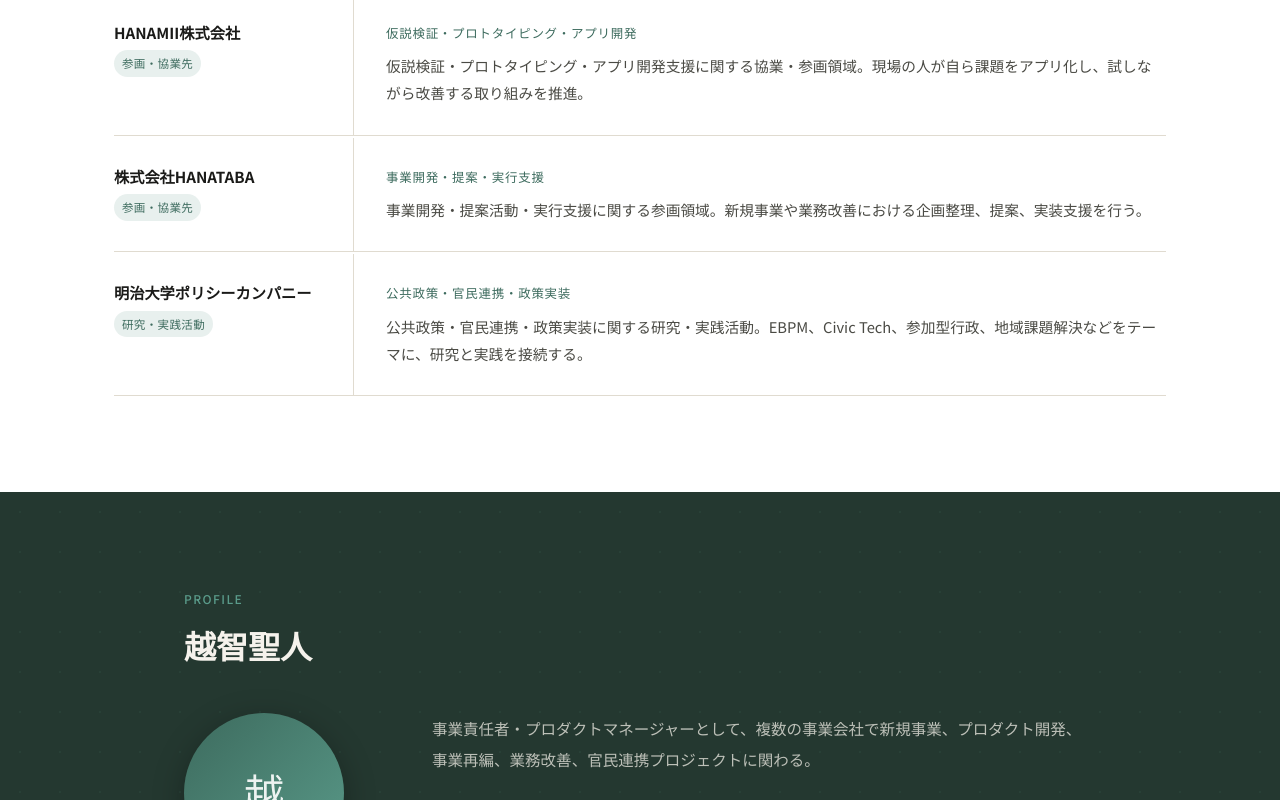
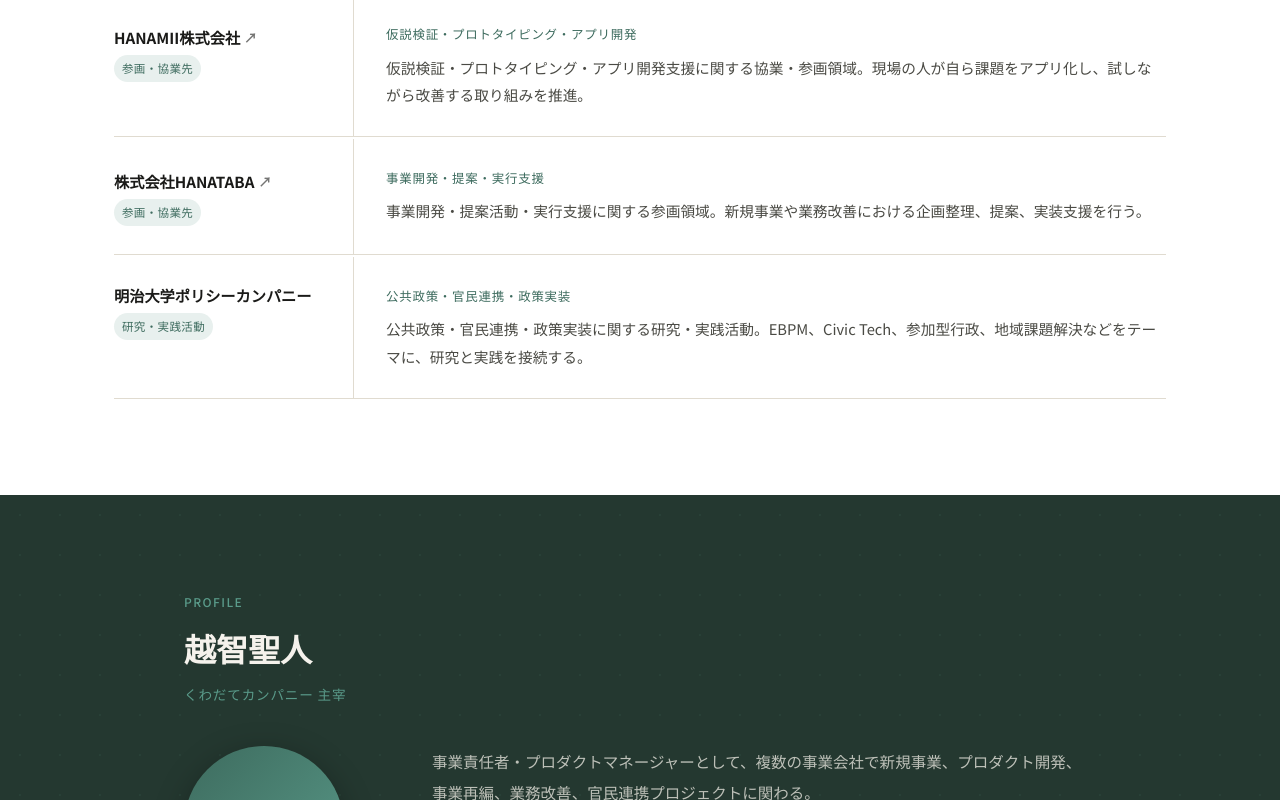
Before and after one commit to chmst-dev/kuwadate-company-site, a React (Vite) app: page / in a window 1280 px wide. Shown: the part 2820-3620 px from the top of the page. Built offline with nearby package versions, Linux system fonts and the light colour scheme.

Commit message:
feat: Fields各活動にリンク追加、プロフィールに主宰肩書を追加

```diff
--- a/src/App.jsx
+++ b/src/App.jsx
@@ -149,6 +149,7 @@ const fields = [
   {
     id: 'hojoudata',
     orgName: 'hojoudata合同会社',
+    url: 'https://www.hojoudata.jp/',
     tag: '自社活動',
     domain: '農業・地域・アグリテック',
     description:
@@ -157,6 +158,7 @@ const fields = [
   {
     id: 'ontherice',
     orgName: '一般社団法人オンザライス',
+    url: 'https://www.ontherice.net/',
     tag: '自社活動',
     domain: '米・食・地域文化',
     description:
@@ -165,6 +167,7 @@ const fields = [
   {
     id: 'hanamii',
     orgName: 'HANAMII株式会社',
+    url: 'https://hanamii.jp/',
     tag: '参画・協業先',
     domain: '仮説検証・プロトタイピング・アプリ開発',
     description:
@@ -173,6 +176,7 @@ const fields = [
   {
     id: 'hanataba',
     orgName: '株式会社HANATABA',
+    url: 'https://hanataber.co.jp/',
     tag: '参画・協業先',
     domain: '事業開発・提案・実行支援',
     description:
@@ -181,6 +185,7 @@ const fields = [
   {
     id: 'policy-company',
     orgName: '明治大学ポリシーカンパニー',
+    url: null,
     tag: '研究・実践活動',
     domain: '公共政策・官民連携・政策実装',
     description:
@@ -206,7 +211,18 @@ function FieldsSection() {
           {fields.map((f) => (
             <div className="field-item" key={f.id} id={`field-${f.id}`}>
               <div className="field-item__org">
-                <div className="field-item__org-name">{f.orgName}</div>
+                {f.url ? (
+                  <a
+                    href={f.url}
+                    target="_blank"
+                    rel="noopener noreferrer"
+                    className="field-item__org-name field-item__org-name--link"
+                  >
+                    {f.orgName} <span className="field-item__org-link-icon" aria-hidden="true">↗</span>
+                  </a>
+                ) : (
+                  <div className="field-item__org-name">{f.orgName}</div>
+                )}
                 <span className="field-item__org-tag">{f.tag}</span>
               </div>
               <div className="field-item__content">
@@ -243,6 +259,7 @@ function ProfileSection() {
       <div className="container profile__inner">
         <p className="section__eyebrow fade-in">Profile</p>
         <h2 className="section__title fade-in fade-in-delay-1">越智聖人</h2>
+        <p className="profile__role fade-in fade-in-delay-1">くわだてカンパニー 主宰</p>
         <div className="profile__layout">
           <div className="profile__avatar fade-in fade-in-delay-2" aria-hidden="true">越</div>
           <div className="fade-in fade-in-delay-3">
--- a/src/index.css
+++ b/src/index.css
@@ -509,6 +509,35 @@ a {
   line-height: 1.4;
 }
 
+/* リンク付き組織名 */
+.field-item__org-name--link {
+  font-size: 0.95rem;
+  font-weight: 700;
+  color: var(--color-text-primary);
+  margin-bottom: 4px;
+  line-height: 1.4;
+  display: inline-flex;
+  align-items: center;
+  gap: 4px;
+  text-decoration: none;
+  transition: color var(--transition);
+}
+
+.field-item__org-name--link:hover {
+  color: var(--color-accent);
+}
+
+.field-item__org-link-icon {
+  font-size: 0.8rem;
+  opacity: 0.6;
+  transition: opacity var(--transition), transform var(--transition);
+}
+
+.field-item__org-name--link:hover .field-item__org-link-icon {
+  opacity: 1;
+  transform: translate(1px, -1px);
+}
+
 .field-item__org-tag {
   display: inline-block;
   font-size: 0.72rem;
@@ -570,6 +599,17 @@ a {
 
 .profile .section__title {
   color: var(--color-hero-text);
+  margin-bottom: 6px;
+}
+
+/* 主宰 肂書 */
+.profile__role {
+  font-size: 0.85rem;
+  color: var(--color-accent-light);
+  font-weight: 500;
+  letter-spacing: 0.06em;
+  margin-bottom: 32px;
+  opacity: 0.9;
 }
 
 .profile__layout {
```
